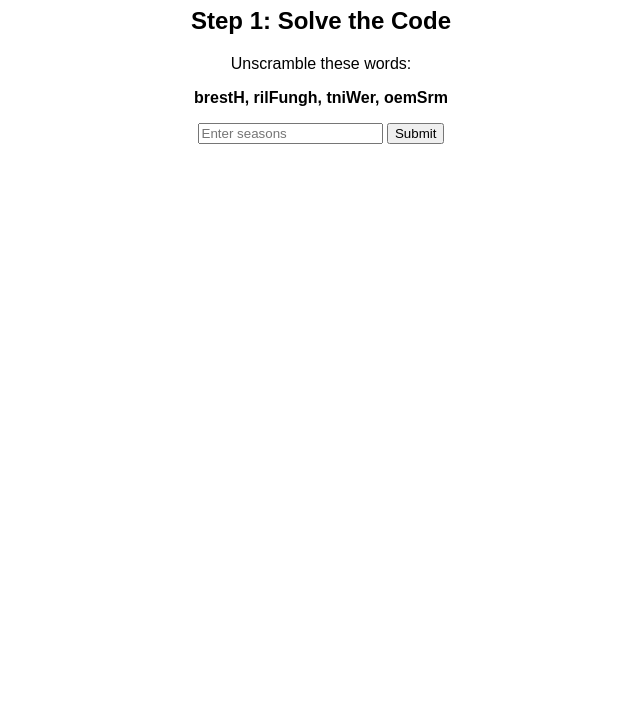
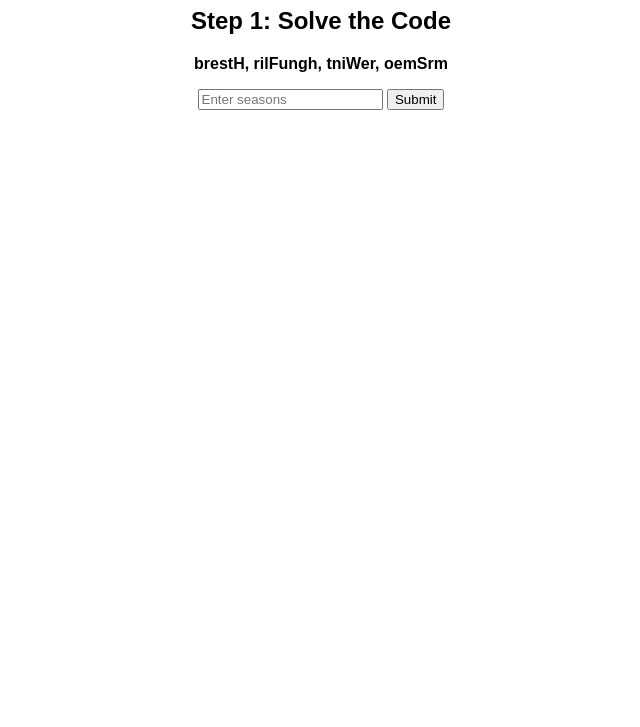
Before and after one commit to Goetz-privat/R-tsel, a plain HTML site: page index.html in a window 1280 px wide. Shown: the part 73-800 px from the top of the page, without its empty margins (319-959 px from the left). Drawn offline with Linux system fonts and the light colour scheme.

Commit message:
Update index.html

```diff
--- a/index.html
+++ b/index.html
@@ -39,7 +39,6 @@
         <h1>Lises Spezial Weihnachtsraetsel</h1>
         <div id="step-1" class="step active">
             <h2>Step 1: Solve the Code</h2>
-            <p>Unscramble these words:</p>
             <p><strong>brestH, rilFungh, tniWer, oemSrm</strong></p>
             <input type="text" id="step1-input" placeholder="Enter seasons">
             <button onclick="checkStep1()">Submit</button>
```
